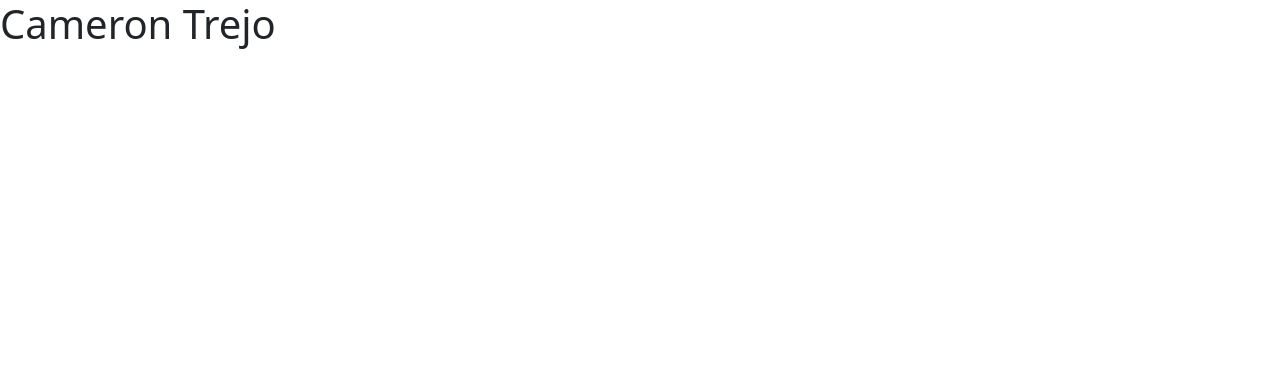
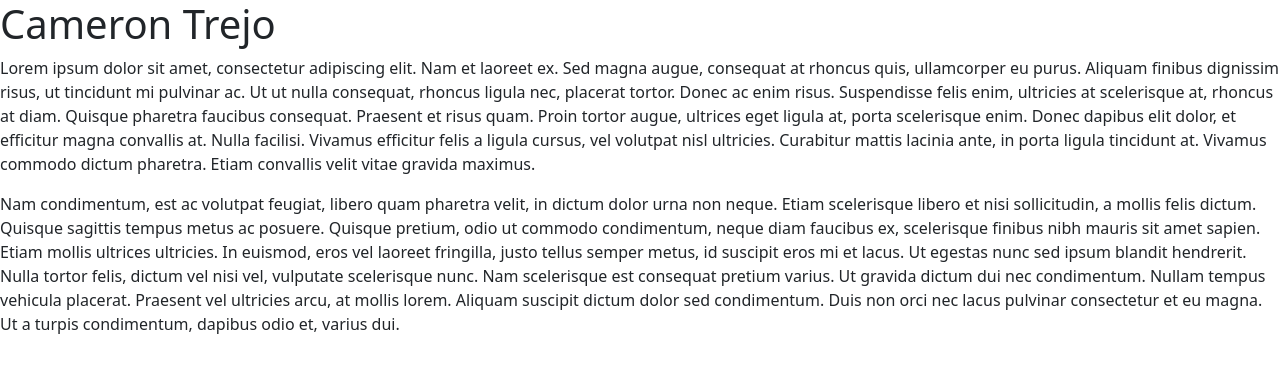
Before and after one commit to CS-1030-Hadzik/myfirstwebsite-CameronTrejo, a plain HTML site: page index.html in a window 1280 px wide. Drawn offline with nearby package versions, Linux system fonts and the light colour scheme.

Commit message:
Added two paragraphs

```diff
--- a/index.html
+++ b/index.html
@@ -10,5 +10,7 @@
 </head>
 <body>
     <h1>Cameron Trejo</h1>
+    <p>Lorem ipsum dolor sit amet, consectetur adipiscing elit. Nam et laoreet ex. Sed magna augue, consequat at rhoncus quis, ullamcorper eu purus. Aliquam finibus dignissim risus, ut tincidunt mi pulvinar ac. Ut ut nulla consequat, rhoncus ligula nec, placerat tortor. Donec ac enim risus. Suspendisse felis enim, ultricies at scelerisque at, rhoncus at diam. Quisque pharetra faucibus consequat. Praesent et risus quam. Proin tortor augue, ultrices eget ligula at, porta scelerisque enim. Donec dapibus elit dolor, et efficitur magna convallis at. Nulla facilisi. Vivamus efficitur felis a ligula cursus, vel volutpat nisl ultricies. Curabitur mattis lacinia ante, in porta ligula tincidunt at. Vivamus commodo dictum pharetra. Etiam convallis velit vitae gravida maximus.    </p>
+    <p>Nam condimentum, est ac volutpat feugiat, libero quam pharetra velit, in dictum dolor urna non neque. Etiam scelerisque libero et nisi sollicitudin, a mollis felis dictum. Quisque sagittis tempus metus ac posuere. Quisque pretium, odio ut commodo condimentum, neque diam faucibus ex, scelerisque finibus nibh mauris sit amet sapien. Etiam mollis ultrices ultricies. In euismod, eros vel laoreet fringilla, justo tellus semper metus, id suscipit eros mi et lacus. Ut egestas nunc sed ipsum blandit hendrerit. Nulla tortor felis, dictum vel nisi vel, vulputate scelerisque nunc. Nam scelerisque est consequat pretium varius. Ut gravida dictum dui nec condimentum. Nullam tempus vehicula placerat. Praesent vel ultricies arcu, at mollis lorem. Aliquam suscipit dictum dolor sed condimentum. Duis non orci nec lacus pulvinar consectetur et eu magna. Ut a turpis condimentum, dapibus odio et, varius dui.    </p>
 </body>
 </html>
```
